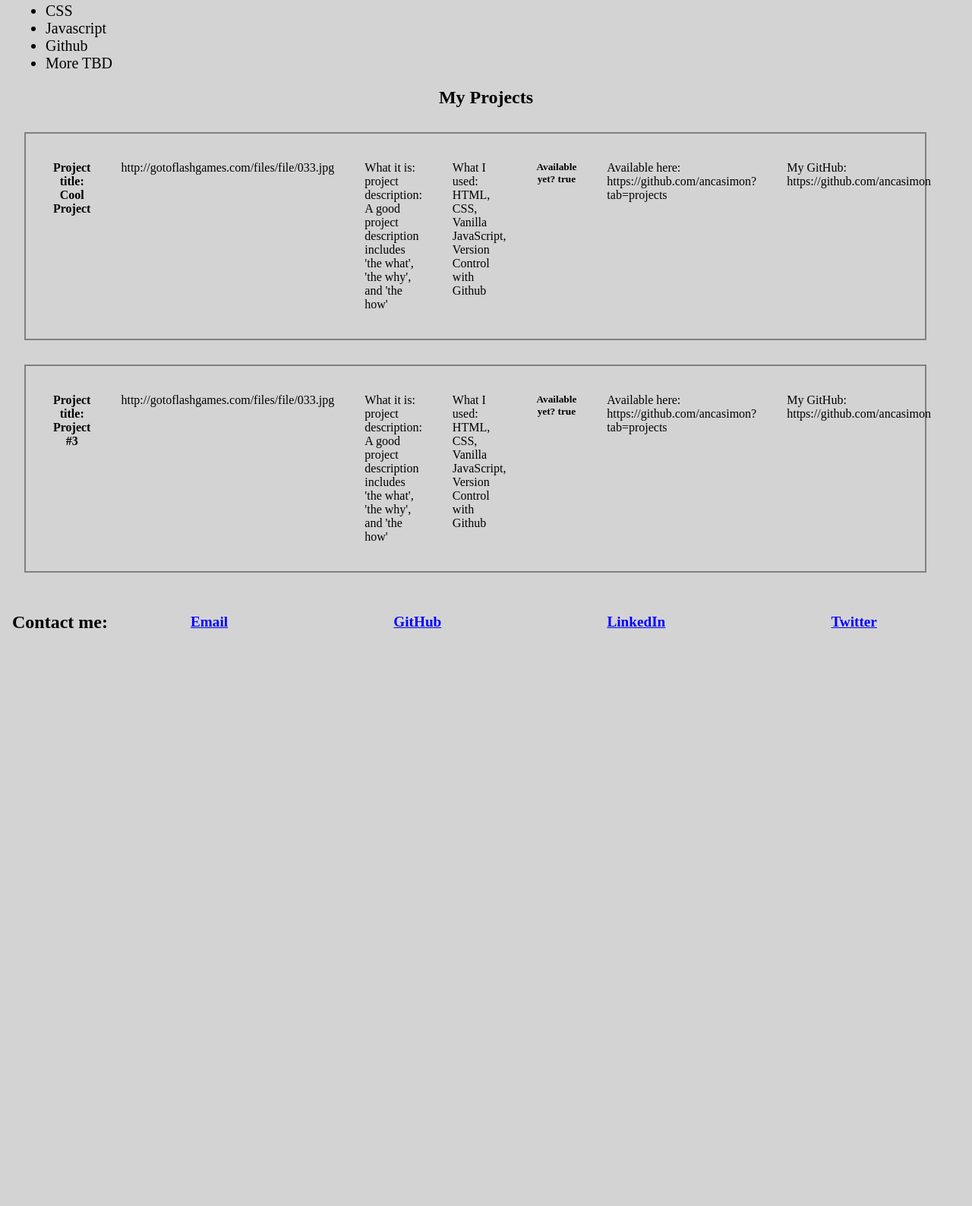
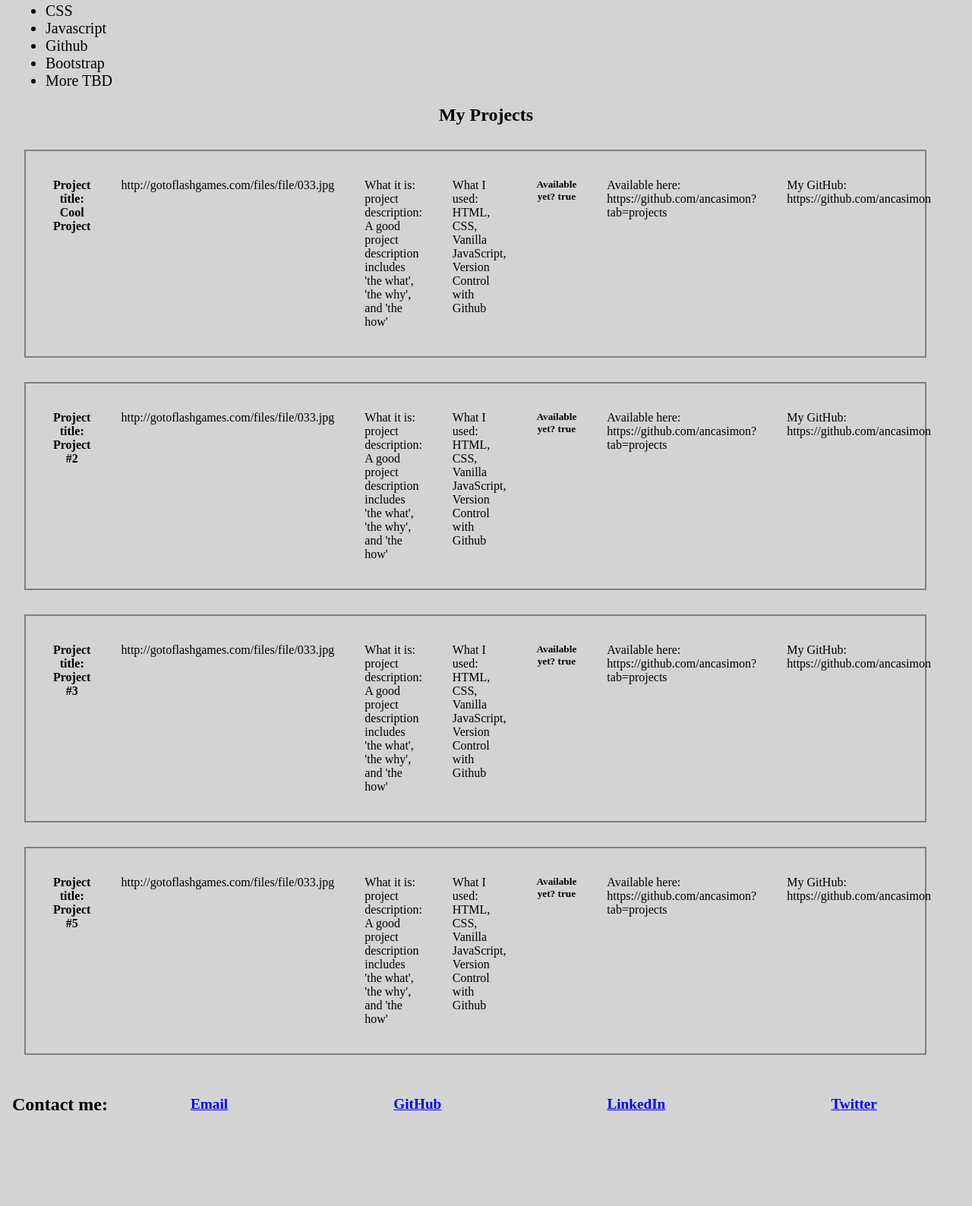
Before and after one commit to ancasimon/personal-bio-site, a plain HTML site: page index.html in a window 1280 px wide. Shown: the part 759-2347 px from the top of the page at 76% size. Before the commit the page ends 1712 px from the top, so only its background shows below. Drawn offline with Linux system fonts and the light colour scheme.

Commit message:
added a bit more content and tried to make section links work but didn't succeed

```diff
--- a/index.html
+++ b/index.html
@@ -4,27 +4,26 @@
     <meta charset="UTF-8">
     <meta name="viewport" content="width=device-width, initial-scale=1.0">
     <meta http-equiv="X-UA-Compatible" content="ie=edge">
+    <link rel="stylesheet" href='./main.css'>
     <title>Anca Simon</title>
-    <link rel="stylesheet" href='./main.css'>
 </head>
 <body>
     <div id="invisible-header">
         <h1>Anca Simon</h1>
-        <h3>Software developer in training, hiker, icecream-lover</h3>
+        <h3>Software developer in training, hiker, Nashville transplant</h3>
         <nav>
             <div class="navbar">
                 <ul id="navLinks">
-                    <li><a id="navToBio" class="navItem" href="#bioPage">About Me</a></li>
-                    <li><a id="navToTechnologies" class="navItem" href="#technologiesPage">Technologies</a></li>
-                    <li><a id="navToProjects" class="navItem" href="#projectsPage">Projects</a></li>
+                    <li><a href="#bioPage" id="navToBio" class="navItem">About Me</a></li>
+                    <li><a href="#technologiesPage" id="navToTechnologies" class="navItem">Technologies</a></li>
+                    <li><a href="#projectsPage" id="navToProjects" class="navItem">Projects</a></li>
                 </ul>
             </div>
         </nav>
     </div>
     <div id="header">
-        <img src="c:/Desktop/Photos/Katahdin.jpg" alt="Mt Katahdin in Baxter State Park, Maine, on a beautiful fall day">
         <h1>Anca Simon</h1>
-        <h3>Software developer in training, hiker, icecream-lover</h3>
+        <h3>Software developer in training, hiker, Nashville transplant</h3>
         <nav>
             <div class="navbar">
                 <ul id="navLinks">
@@ -36,9 +35,8 @@
         </nav>
     </div>
 
-
     <!--Primary View-->
-    <div class="fullPage" id="bioPage">
+    <div class="fullPage anchor" id="bioPage">
         <h2>About Me</h2>
         <p>I am currently attending the Nashville Software School. I have worked in the software development arena for over 10 years - initially as a technical writer and later as a business analyst and product manager. I am excited to finally delve into the nuts and bolts of programming after tangentially learning about it through my peers and projects.</p>
         <h4>Really curious to understand why I am pursuing development? Read on!</h4>
@@ -50,27 +48,24 @@
         </table>
     </div>
 
-    <div class="fullPage" id="technologiesPage">
+    <div class="fullPage anchor" id="technologiesPage">
         <h2>Technologies</h2>
         <ul>
             <li>HTML</li>
             <li>CSS</li>
             <li>Javascript</li>
             <li>Github</li>
+            <li>Bootstrap</li>
             <li>More TBD</li>
         </ul>
     </div>
 
-    <div class="fullPage" id="projectsPage">
+    <div class="fullPage anchor" id="projectsPage">
         <h2>My Projects</h2>
         <div id="projectsTable">
 
         </div>
     </div>
-
-
-
-
 
     <!--footer-->
     <footer class="page-footer">
@@ -81,9 +76,6 @@
         <a href="https://twitter.com/SimonAnca" class="footer-item" target="_blank">Twitter</a>
     </footer>
 
-    <!-- <script src='./projects.js'></script> -->
-    <script src='./main.js'></script>
     <script src='./projects.js'></script>
-
 </body>
 </html>
--- a/main.js
+++ /dev/null
@@ -1 +0,0 @@
-console.log("Hi Simon Main JS Page");
--- a/projects.js
+++ b/projects.js
@@ -1,5 +1,3 @@
-console.log("Hi Simon Projects Page");
-
 const projects = [
     {
         title: "Cool Project",
@@ -15,7 +13,7 @@ const projects = [
         screenshot: "http://gotoflashgames.com/files/file/033.jpg",
         description: "project description: A good project description includes 'the what', 'the why', and 'the how'",
         technologiesUsed: "HTML, CSS, Vanilla JavaScript, Version Control with Github",
-        available: false,
+        available: true,
         url: "https://github.com/ancasimon?tab=projects",
         githubUrl: "https://github.com/ancasimon"
     },
@@ -27,9 +25,31 @@ const projects = [
         available: true,
         url: "https://github.com/ancasimon?tab=projects",
         githubUrl: "https://github.com/ancasimon"
+    },
+    {
+        title: "Project #4",
+        screenshot: "http://gotoflashgames.com/files/file/033.jpg",
+        description: "project description: A good project description includes 'the what', 'the why', and 'the how'",
+        technologiesUsed: "HTML, CSS, Vanilla JavaScript, Version Control with Github",
+        available: false,
+        url: "https://github.com/ancasimon?tab=projects",
+        githubUrl: "https://github.com/ancasimon"
+    },
+    {
+        title: "Project #5",
+        screenshot: "http://gotoflashgames.com/files/file/033.jpg",
+        description: "project description: A good project description includes 'the what', 'the why', and 'the how'",
+        technologiesUsed: "HTML, CSS, Vanilla JavaScript, Version Control with Github",
+        available: true,
+        url: "https://github.com/ancasimon?tab=projects",
+        githubUrl: "https://github.com/ancasimon"
     }
 ];
 
+const printToDom = (elementId, textToPrint) => {
+    const selectedDiv = document.getElementById(elementId);
+    selectedDiv.innerHTML = textToPrint;
+};
 
 createProjectCards = () => {
     let domString = '';
@@ -44,13 +64,13 @@ createProjectCards = () => {
         domString += `<p class="projectData">Available here: ${projects[i].url}</p>`;
         domString += `<p class="projectData">My GitHub: ${projects[i].githubUrl}</p>`;
         domString += '</div>';
+        };
     };
-    printToDom = (elementId, domString) => {
-        const selectedDiv = document.getElementById(elementId);
-        selectedDiv.innerHTML = domString;
-    };
-};
     printToDom('projectsTable', domString);
 };
 
-createProjectCards();
+const init = () => {
+    createProjectCards();
+};
+
+init();
```
